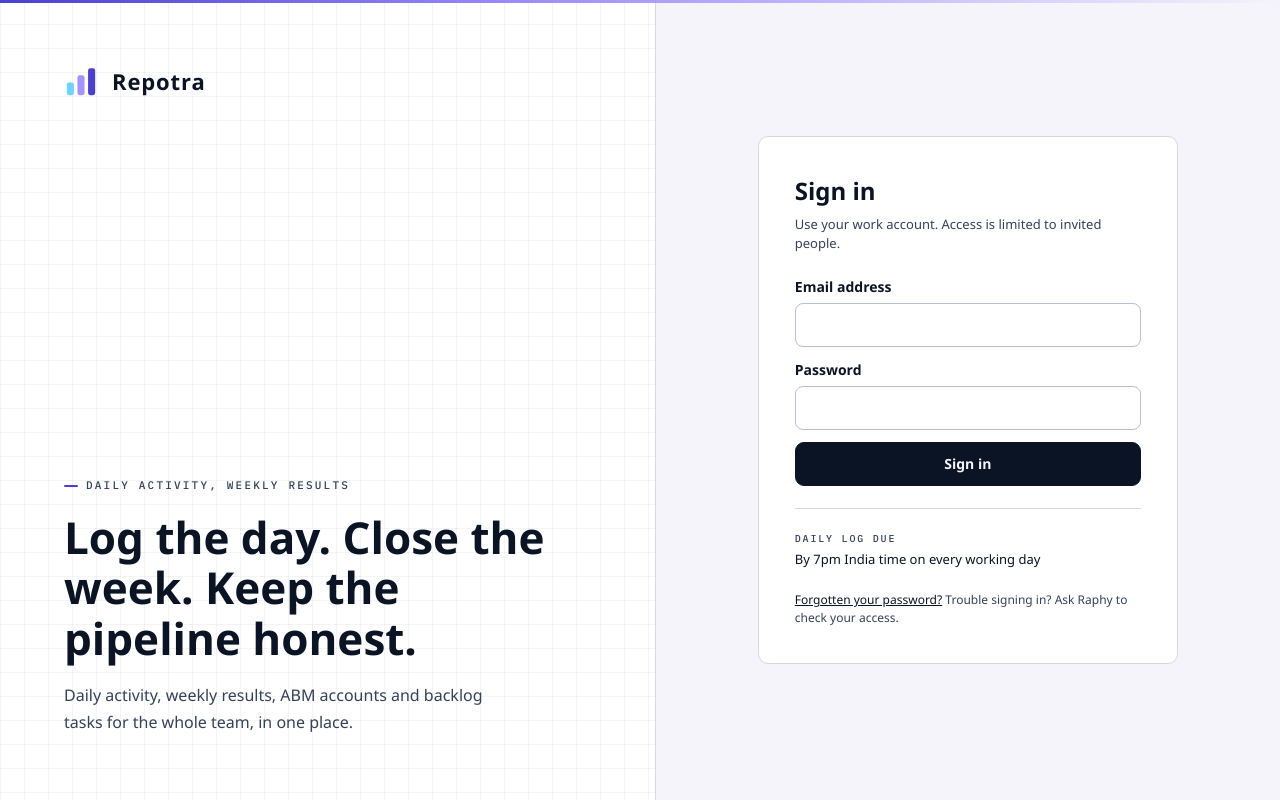
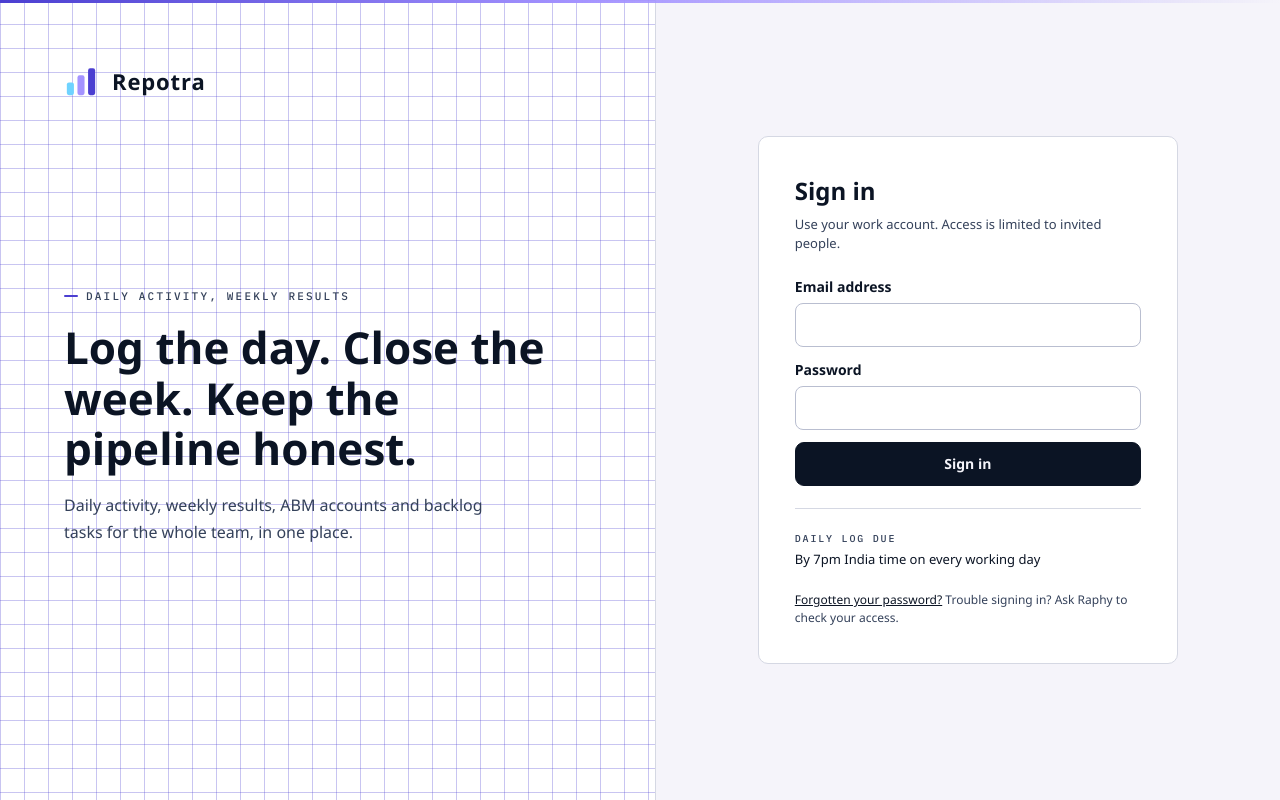
Before and after one commit to vargheseraphy/my-work-tracker, a React (Vite) app in the folder apps/web/: page /signin in a window 1280 px wide. Built offline with nearby package versions, Linux system fonts and the light colour scheme; no server answers.

Commit message:
Fix the sign-in hero gap and make its grid pattern theme-aware

```diff
--- a/apps/web/src/styles/components.css
+++ b/apps/web/src/styles/components.css
@@ -790,10 +790,15 @@
   padding: 64px;
   display: flex;
   flex-direction: column;
-  justify-content: space-between;
-  background-image: linear-gradient(rgba(0, 0, 0, 0.045) 1px, transparent 1px),
-    linear-gradient(90deg, rgba(0, 0, 0, 0.045) 1px, transparent 1px);
+  justify-content: flex-start;
+  /* Line grid from the brand manual. --pat carries its own tone per theme. */
+  background-image: linear-gradient(var(--pat) 1px, transparent 1px),
+    linear-gradient(90deg, var(--pat) 1px, transparent 1px);
   background-size: 24px 24px;
+}
+/* The mark sits at the top, the message is centred in whatever space is left. */
+.signin .hero .stack {
+  margin-block: auto;
 }
 .signin .hero h1 {
   font-size: 44px;
@@ -808,7 +813,7 @@
 .lockup .t {
   display: flex;
   flex-direction: column;
-  align-items: flex-end;
+  align-items: flex-start;
   line-height: 1;
 }
 .lockup .t b {
```
